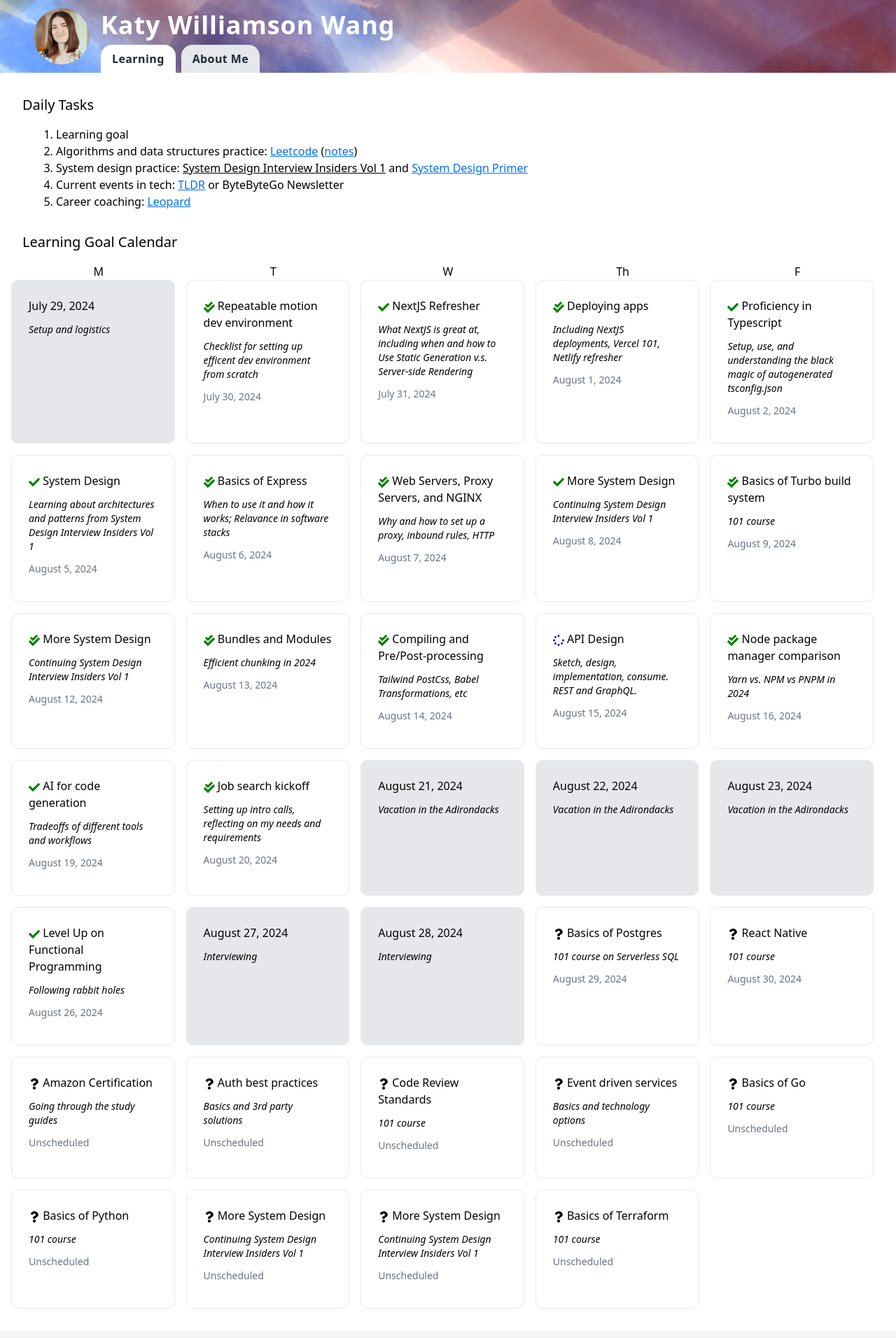
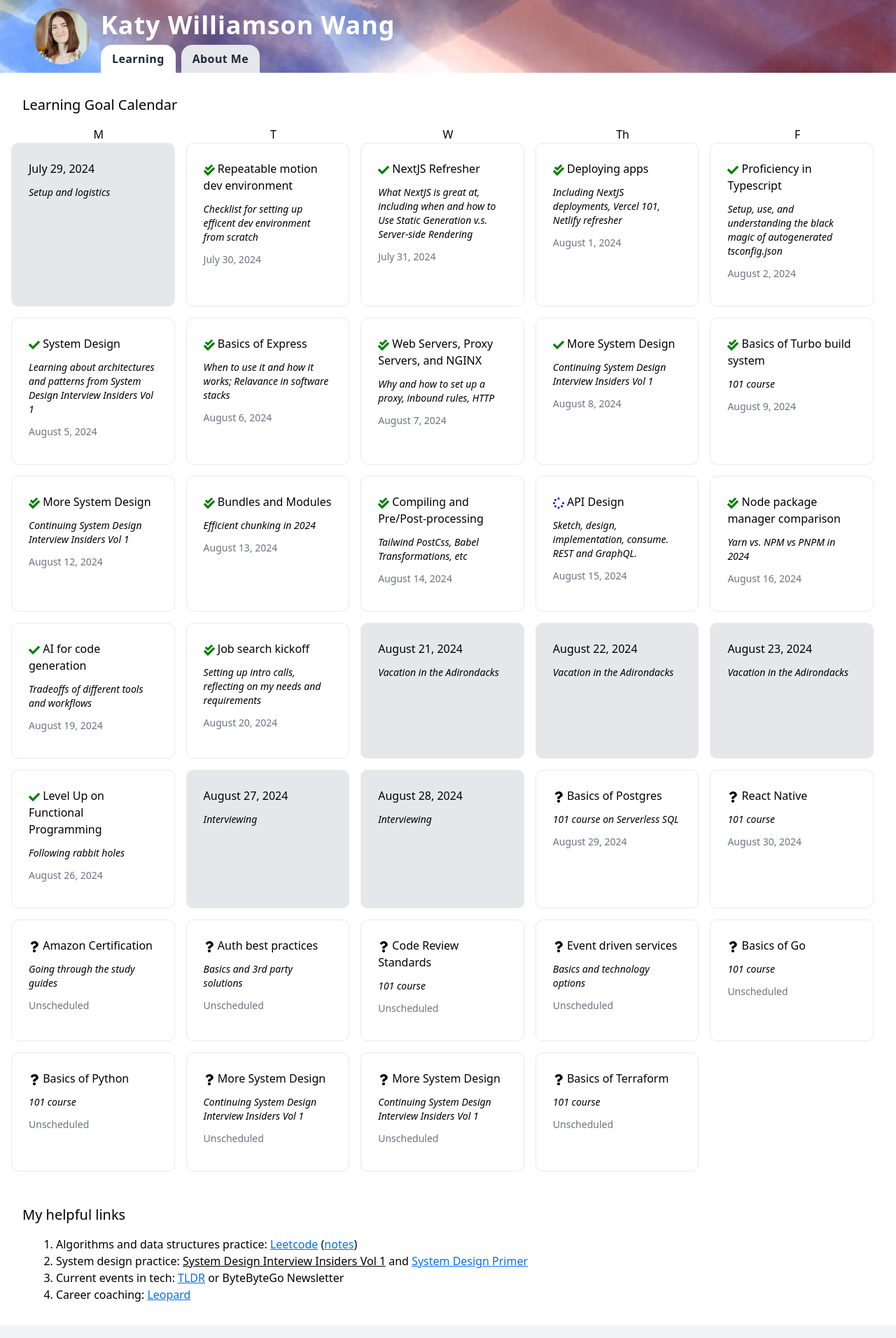
Before and after one commit to kwilliamson34/arch-upskill, a Next.js app: page / in a window 1280 px wide. Shown: the top 1912 px of the page at 70% size. Built offline with nearby package versions, Linux system fonts and the light colour scheme.

Commit message:
shift section order

```diff
--- a/app/page.tsx
+++ b/app/page.tsx
@@ -15,9 +15,25 @@ export default async function HomePage() {
   return (
     <>
       <section className="my-8">
-        <h2 className="container mb-4">Daily Tasks</h2>
+        <h2 className="container mb-4">Learning Goal Calendar</h2>
+        <div className="grid grid-cols-1 lg:grid-cols-5">
+          <div className="hidden h-6 text-center lg:block">M</div>
+          <div className="hidden h-6 text-center lg:block">T</div>
+          <div className="hidden h-6 text-center lg:block">W</div>
+          <div className="hidden h-6 text-center lg:block">Th</div>
+          <div className="hidden h-6 text-center lg:block">F</div>
+          {sortByDate(allPosts).map((post) => (
+            <CalendarItem post={post} key={post.id} className="mb-4 lg:mr-4" />
+          ))}
+          {getUndated(allPosts).map((post) => (
+            <CalendarItem post={post} key={post.id} className="mb-4 lg:mr-4" />
+          ))}
+        </div>
+      </section>
+
+      <section className="my-8">
+        <h2 className="container mb-4">My helpful links</h2>
         <ol className="ml-8 list-decimal">
-          <li>Learning goal</li>
           <li>
             Algorithms and data structures practice:{" "}
             <a href="https://leetcode.com/explore/" target="_blank">
@@ -56,23 +72,6 @@ export default async function HomePage() {
           </li>
         </ol>
       </section>
-
-      <section>
-        <h2 className="container mb-4">Learning Goal Calendar</h2>
-        <div className="grid grid-cols-1 lg:grid-cols-5">
-          <div className="hidden h-6 text-center lg:block">M</div>
-          <div className="hidden h-6 text-center lg:block">T</div>
-          <div className="hidden h-6 text-center lg:block">W</div>
-          <div className="hidden h-6 text-center lg:block">Th</div>
-          <div className="hidden h-6 text-center lg:block">F</div>
-          {sortByDate(allPosts).map((post) => (
-            <CalendarItem post={post} key={post.id} className="mb-4 lg:mr-4" />
-          ))}
-          {getUndated(allPosts).map((post) => (
-            <CalendarItem post={post} key={post.id} className="mb-4 lg:mr-4" />
-          ))}
-        </div>
-      </section>
     </>
   );
 }
```
